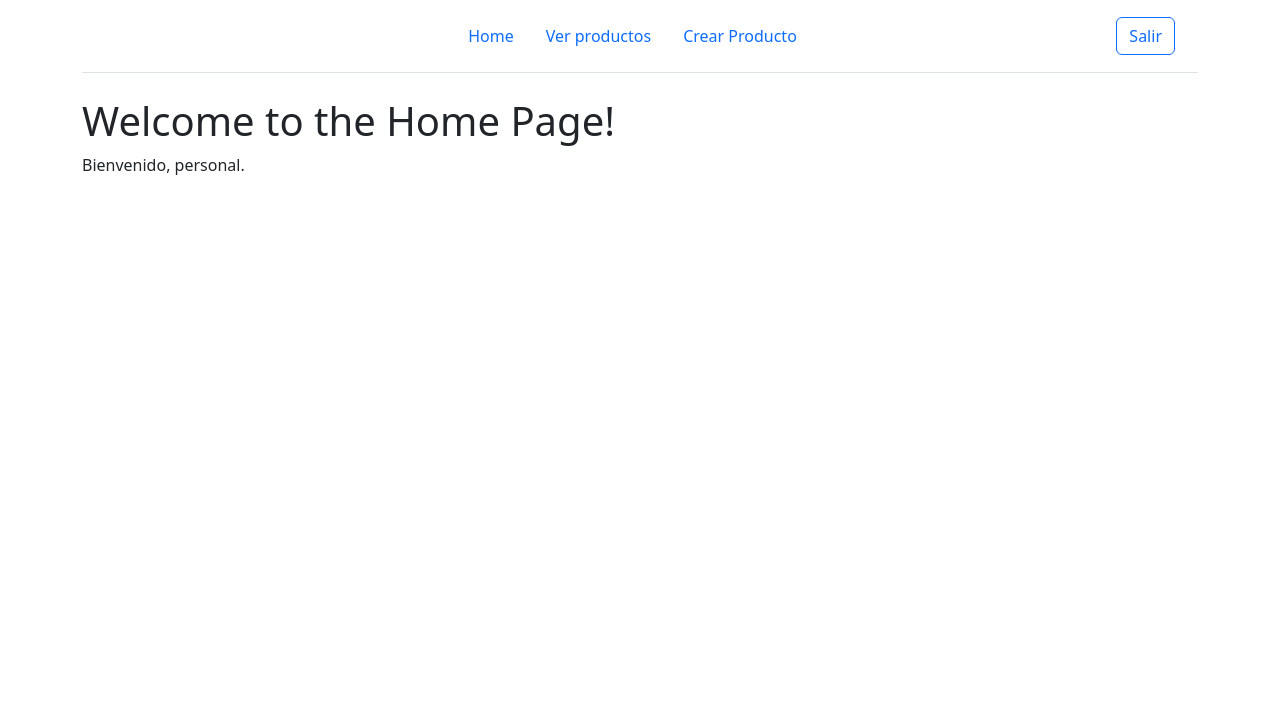
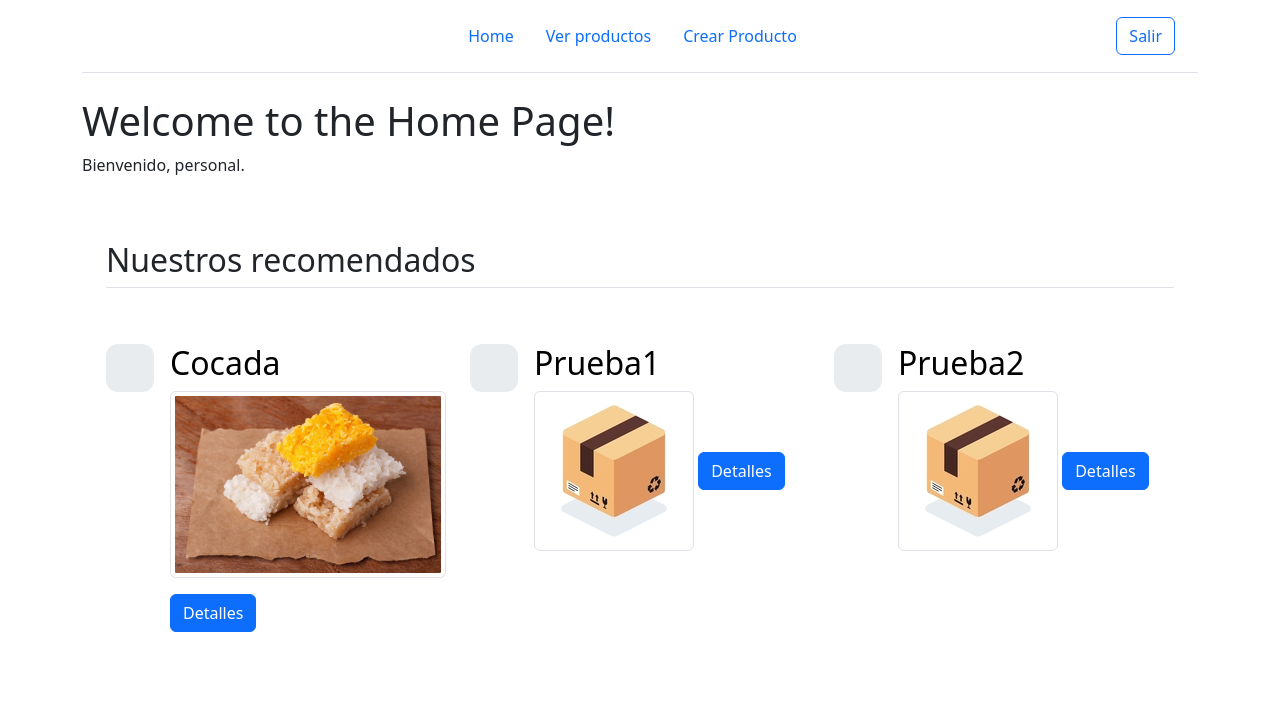
Before and after one commit to IsisAmaya/CountryBox-Project, a Django app: page / in a window 1280 px wide. Shown: the top 727 px of the page. Run offline with Django 4.2, Linux system fonts and the light colour scheme; a user stored in the database is signed in; data comes from the database, SQL or seed files in the repository; both versions use the stored data as it was after the commit; some libraries are stand-ins or nearby versions.

Commit message:
dos funcionalidades interesantes implementadas

```diff
--- a/countrybox/settings.py
+++ b/countrybox/settings.py
@@ -122,6 +122,10 @@ USE_TZ = True
 
 STATIC_URL = "static/"
 
+MEDIA_URL = '/media/'
+
+MEDIA_ROOT = os.path.join(BASE_DIR, 'media')
+
 # Default primary key field type
 # https://docs.djangoproject.com/en/4.1/ref/settings/#default-auto-field
 
--- /dev/null
+++ b/countrybox/static/css/features.css
@@ -0,0 +1,26 @@
+.feature-icon {
+  width: 4rem;
+  height: 4rem;
+  border-radius: .75rem;
+}
+
+.icon-square {
+  width: 3rem;
+  height: 3rem;
+  border-radius: .75rem;
+}
+
+.text-shadow-1 { text-shadow: 0 .125rem .25rem rgba(0, 0, 0, .25); }
+.text-shadow-2 { text-shadow: 0 .25rem .5rem rgba(0, 0, 0, .25); }
+.text-shadow-3 { text-shadow: 0 .5rem 1.5rem rgba(0, 0, 0, .25); }
+
+.card-cover {
+  background-repeat: no-repeat;
+  background-position: center center;
+  background-size: cover;
+}
+
+.feature-icon-small {
+  width: 3rem;
+  height: 3rem;
+}
--- a/countrybox/urls.py
+++ b/countrybox/urls.py
@@ -13,6 +13,8 @@ Including another URLconf
     1. Import the include() function: from django.urls import include, path
     2. Add a URL to urlpatterns:  path('blog/', include('blog.urls'))
 """
+from django.conf import settings
+from django.conf.urls.static import static
 from django.contrib import admin
 from django.urls import path, include
 
@@ -23,4 +25,4 @@ urlpatterns = [
     path('shopping-cart/', include('shoppingcart.urls', namespace='cart')),
     path("product/", include('products.urls')),
 
-]
+]+ static(settings.MEDIA_URL, document_root=settings.MEDIA_ROOT)
--- a/products/models.py
+++ b/products/models.py
@@ -8,5 +8,5 @@ class Product(models.Model):
     description=models.CharField(max_length=255)
     country=models.CharField(max_length=255)
     size=models.CharField(max_length=255)
-    image_product= models.ImageField(upload_to='products/images/', default= 'media/products/images/box.jpg')
+    image_product= models.ImageField(upload_to='products/images/', default= 'products/images/box.jpg')
     price=models.IntegerField()
--- a/products/urls.py
+++ b/products/urls.py
@@ -6,5 +6,7 @@ urlpatterns = [
     path('create/', views.ProductCreateView, name='create'),
     path('list/', views.ProductListView, name='list'),
     path('denied/', views.access_denied, name='access_denied'),
+    path('details/<int:id>/', views.ProductDetailsView, name='details'),
+    path('delete/<int:id>/', views.ProductDelete, name='delete'),
     #path('add_to_cart/<int:product_id>/', views.add_to_cart, name='add_to_cart'),
 ]
--- a/users/templates/templates/base.html
+++ b/users/templates/templates/base.html
@@ -28,6 +28,9 @@
             {% if user.is_staff %}
                 <a class="nav-link" href="{% url 'create' %}">Crear Producto</a>
             {% endif %}
+            {% if not user.is_staff %}
+            <a class="nav-link" href="{% url 'cart:cart' %}">Ver carrito</a>
+            {% endif %}
             {% endif %}
             </li>
 
--- a/users/templates/templates/home.html
+++ b/users/templates/templates/home.html
@@ -1,12 +1,19 @@
 <!-- templates/home.html -->
+
 {% extends "templates/base.html" %} {% block content %}
+{% load static %}
 <!DOCTYPE html>
 <html>
   <head>
     <title>Home</title>
+    <link rel="stylesheet" href="https://maxcdn.bootstrapcdn.com/bootstrap/4.5.2/css/bootstrap.min.css">
+    <link href="https://cdn.jsdelivr.net/npm/bootstrap@5.3.3/dist/css/bootstrap.min.css" rel="stylesheet" integrity="sha384-QWTKZyjpPEjISv5WaRU9OFeRpok6YctnYmDr5pNlyT2bRjXh0JMhjY6hW+ALEwIH" crossorigin="anonymous">
+    <script src="https://cdn.jsdelivr.net/npm/bootstrap@5.3.3/dist/js/bootstrap.bundle.min.js" integrity="sha384-YvpcrYf0tY3lHB60NNkmXc5s9fDVZLESaAA55NDzOxhy9GkcIdslK1eN7N6jIeHz" crossorigin="anonymous"></script>
+    <link rel="stylesheet" href="{% static 'css/features.css' %}">
   </head>
   <body>
     <h1>Welcome to the Home Page!</h1>
+
     {% if user.is_authenticated %}
         {% if user.is_staff %}
         <!-- Contenido para el personal (staff) -->
@@ -19,6 +26,52 @@
     <!-- Contenido para los usuarios no autenticados -->
     <p>Inicie sesión para ver el contenido.</p>
     {% endif %}
+
+
+    {% if user.is_authenticated %}
+    <div class="container px-4 py-5" id="hanging-icons">
+      <h2 class="pb-2 border-bottom">Nuestros recomendados</h2>
+      <div class="row g-4 py-5 row-cols-1 row-cols-lg-3">
+        <div class="col d-flex align-items-start">
+          <div class="icon-square text-body-emphasis bg-body-secondary d-inline-flex align-items-center justify-content-center fs-4 flex-shrink-0 me-3">
+            <svg class="bi" width="1em" height="1em"><use xlink:href="#toggles2"/></svg>
+          </div>
+          <div>
+            <h3 class="fs-2 text-body-emphasis">{{ obj_1.name }}</h3>
+            <img src="{{ obj_1.image_product.url }}" class="img-thumbnail" alt="Producto 1">
+            <a href="#" class="btn btn-primary mt-3">
+              Detalles
+            </a>
+          </div>
+        </div>
+        <div class="col d-flex align-items-start">
+          <div class="icon-square text-body-emphasis bg-body-secondary d-inline-flex align-items-center justify-content-center fs-4 flex-shrink-0 me-3">
+            <svg class="bi" width="1em" height="1em"><use xlink:href="#cpu-fill"/></svg>
+          </div>
+          <div>
+            <h3 class="fs-2 text-body-emphasis">{{ obj_2.name }}</h3>
+            <img src="{{ obj_2.image_product.url }}" class="img-thumbnail" alt="Producto 1">
+            <a href="#" class="btn btn-primary">
+              Detalles
+            </a>
+          </div>
+        </div>
+        <div class="col d-flex align-items-start">
+          <div class="icon-square text-body-emphasis bg-body-secondary d-inline-flex align-items-center justify-content-center fs-4 flex-shrink-0 me-3">
+            <svg class="bi" width="1em" height="1em"><use xlink:href="#tools"/></svg>
+          </div>
+          <div>
+            <h3 class="fs-2 text-body-emphasis">{{ obj_3.name }}</h3>
+            <img src="{{ obj_3.image_product.url }}" class="img-thumbnail" alt="Producto 1">
+            <a href="#" class="btn btn-primary">
+              Detalles
+            </a>
+          </div>
+        </div>
+      </div>
+    </div>
+    {% endif %}
+
   </body>
 </html>
 {% endblock %}
--- a/users/views.py
+++ b/users/views.py
@@ -6,12 +6,29 @@ from django.contrib.auth.decorators import user_passes_test
 from django.views import View
 from django.contrib import messages
 from .forms import UserSingupForm
-from  shoppingcart.models import Cart
+from shoppingcart.models import Cart
+from products.models import Product
 from .utils import is_staff
+import random as rd
 
 
 def home_view(request):
-    return render(request, 'templates/home.html')
+    ids = list(Product.objects.values_list('id', flat=True))
+    print(f"Ids: {ids}")
+
+    if len(ids) >= 3:
+        random_ids = rd.sample(ids, 3)
+        instancias = Product.objects.filter(id__in=random_ids)
+    else:
+        instancias = Product.objects.none()
+
+    random = Product.objects.order_by('?')[:4]
+    context = {
+        'obj_1' : instancias[0],
+        'obj_2' : instancias[1],
+        'obj_3' : instancias[2],
+    }
+    return render(request, 'templates/home.html', context)
 
 def signup_view(request):
     if request.method == 'POST':
```
Also changed, not shown: products/templates/products/create.html (+13 -6 lines), products/templates/products/details.html (added, +43 -0 lines), products/templates/products/list.html (+15 -11 lines), products/views.py (+41 -3 lines), README.md (added), db.sqlite3, media/products/images/cocada.jpg (added), media/products/images/cocada_e2WPamj.jpg (added), media/products/images/ramen.jpg (added).
